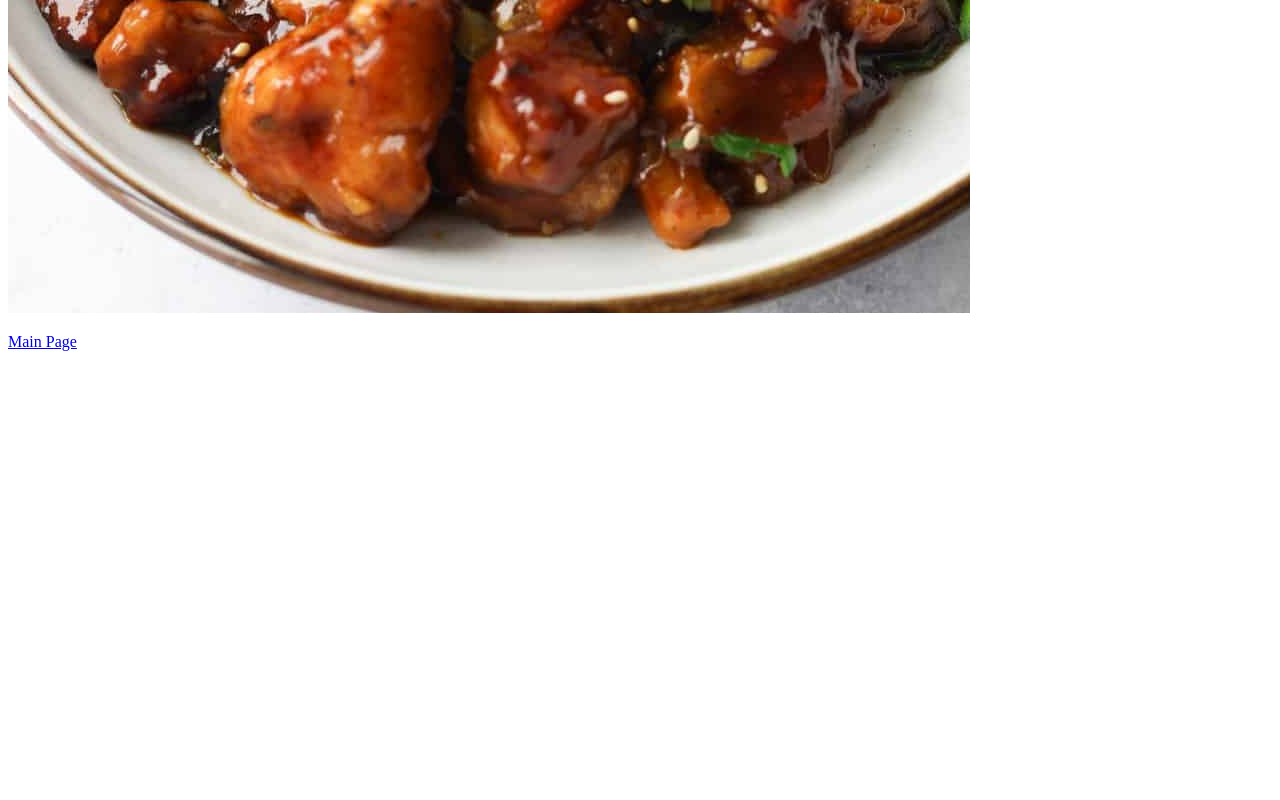
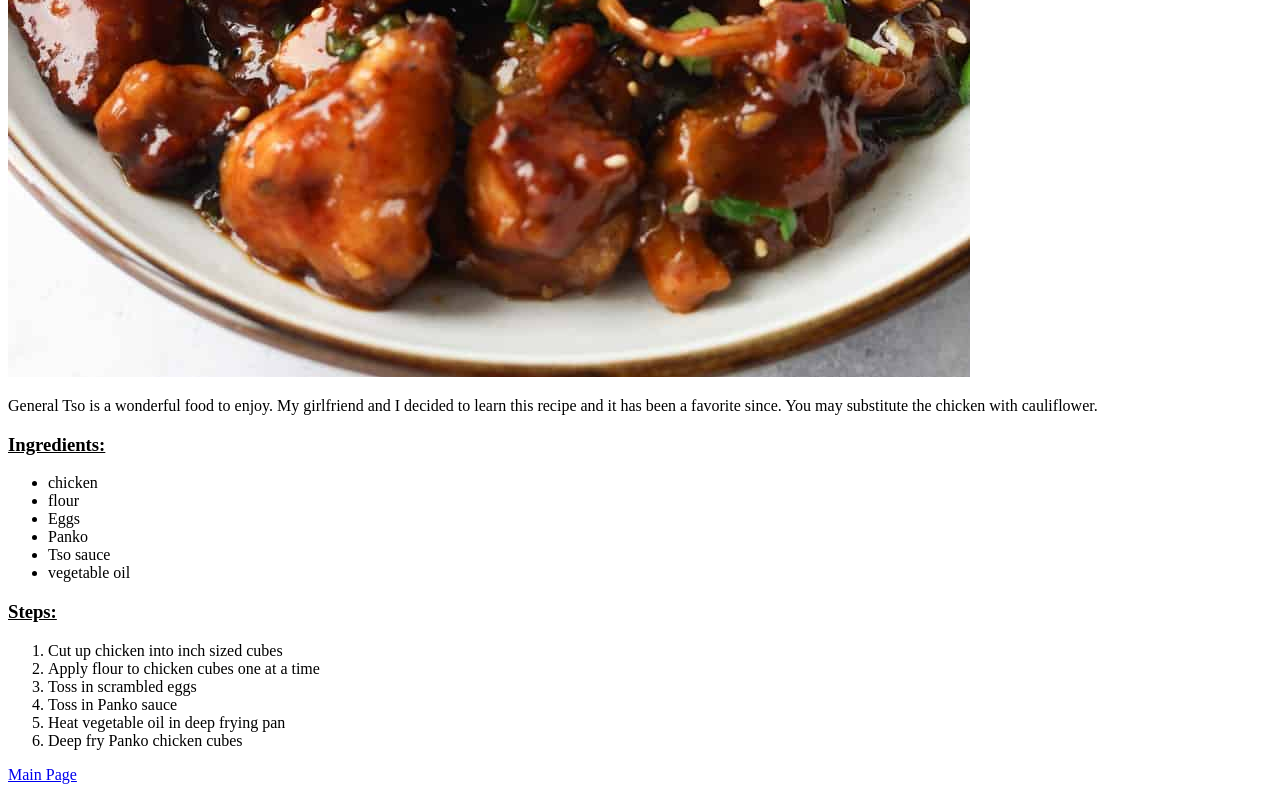
Before and after one commit to joshoshiro99/odin-Recipes, a plain HTML site: page recipes/general_Tso.html in a window 1280 px wide. Shown: the part 664-1464 px from the top of the page. Before the commit the page ends 1031 px from the top, so only its background shows below. Drawn offline with Linux system fonts and the light colour scheme.

Commit message:
Add content for general_Tso

```diff
--- a/recipes/general_Tso.html
+++ b/recipes/general_Tso.html
@@ -7,9 +7,29 @@
         </title>
     </head>
     <body>
+        <h1>General Tso Chicken</h1>
+        <img src="../images/generalTsoChicken.jpeg">
         <p>
-            <img src="../images/generalTsoChicken.jpeg">
+            General Tso is a wonderful food to enjoy. My girlfriend and I decided to learn this recipe and it has been a favorite since. You may substitute the chicken with cauliflower.
         </p>
+        <h3><u>Ingredients:</u></h3>
+        <ul>
+            <li>chicken</li>
+            <li>flour</li>
+            <li>Eggs</li>
+            <li>Panko</li>
+            <li>Tso sauce</li>
+            <li>vegetable oil</li>
+        </ul>
+        <h3><u>Steps:</u></h3>
+        <ol>
+            <li>Cut up chicken into inch sized cubes</li>
+            <li>Apply flour to chicken cubes one at a time</li>
+            <li>Toss in scrambled eggs</li>
+            <li>Toss in Panko sauce</li>
+            <li>Heat vegetable oil in deep frying pan</li>
+            <li>Deep fry Panko chicken cubes</li>
+        </ol>
         <p>
             <a href="../index.html">Main Page</a>
         </p>
```
Also changed, not shown: recipes/avocado_toast.html (+2 -3 lines).
